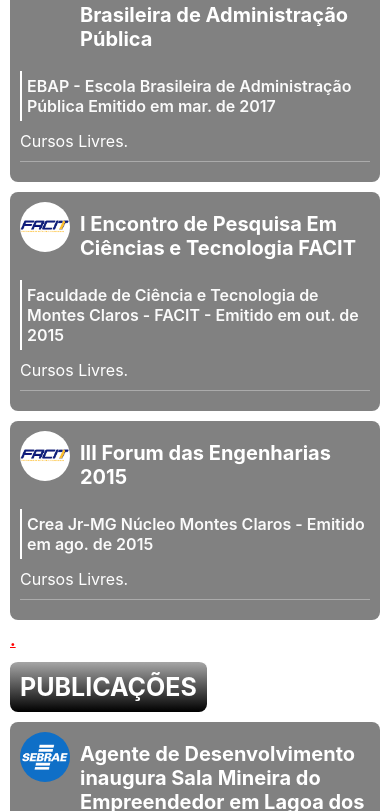
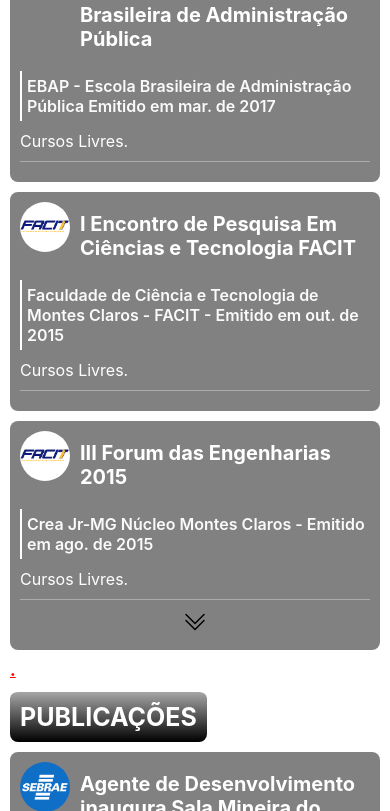
Before and after one commit to gleitons/gleitonNext, a Next.js app: page / in a window 390 px wide. Shown: the part 11189-12000 px from the top of the page. Built offline with nearby package versions, Linux system fonts and the light colour scheme.

Commit message:
concluido

```diff
--- /dev/null
+++ b/components/Certificados.jsx
@@ -0,0 +1,9 @@
+export default function Certificados({certificado}) {
+    return (
+        <>
+        <div>
+            <img src={certificado} alt="gleiton" />
+        </div>
+        </>
+    )
+}
--- a/components/HeaderCurriculo.jsx
+++ b/components/HeaderCurriculo.jsx
@@ -71,7 +71,7 @@
 
 
                         <div className={styles.gleitonOne}>
-                            <Image src={gleiton1} alt='Gleiton 1' />
+                            <Image src={gleiton1} alt='Gleiton 1'  />
                             <Image src={gleiton2} alt='Gleiton 2' />
                             <Image src={gleiton3} alt='Gleiton 3' />
                             <Image src={gleiton4} alt='Gleiton 4' />
--- a/components/Menu.jsx
+++ b/components/Menu.jsx
@@ -1,7 +1,15 @@
 import styles from '../styles/Home.module.css'
 import { GiHamburgerMenu } from 'react-icons/gi'
 import { FaWindowClose } from 'react-icons/fa'
+import { MdMenuOpen } from 'react-icons/md'
+import { IoCloseSharp } from 'react-icons/io5'
 import { useState } from 'react'
+
+
+
+
+
+
 export default function Menu({fecharM}) {
 
 
@@ -34,8 +42,8 @@
                 </div>
                 <div>
                     <nav id='menuI'>
-                    <div className={styles.iconFechar}>
-                        <FaWindowClose onClick={fechaM} />
+                    <div >
+                        <IoCloseSharp className={styles.iconFechar} onClick={fechaM} />
                     </div>
                     <a href="#inicio">
                     <div className={styles.menuT}>
--- a/components/Objetivo.jsx
+++ b/components/Objetivo.jsx
@@ -1,7 +1,7 @@
 import styles from '../styles/Objetivo.module.css'
 
 import Image from 'next/image'
-
+import Certificados from './Certificados'
 import raimundo from "../public/imagens/escola-raimundo-nonato-da-fonseca-lagoa-dos-patos-mg.png"
 import icaUFMG from "../public/imagens/ica-ufmg.png"
 import ipr from "../public/imagens/instituto-padre-reus-logo-gleiton-aparecido-soares-de-souza.png"
@@ -15,8 +15,7 @@
 import facit from "../public/img/facit-femc-gleiton-aparecido-soares-de-souza-on.png"
 
 import html from "../public/img/html-css-javascript.png"
-
-
+import { BsChevronDoubleDown } from 'react-icons/bs'
 
 
 import mupi from "../public/imagens/mupi-systems.jpeg"
@@ -29,9 +28,17 @@
 import ldp from '../public/imagens/prefeitura-de-lagoa-dos-patos-mg-logo-gleiton-aparecido-soares-de-souza.png'
 import eernf from '../public/img/escola-raimundo-nonato-da-fonseca-lagoa-dos-patos-mg.png'
 
+import { useState } from 'react'
+
 
 export default function Objetivo() {
     const NomeGleiton = 'Gleiton Aparecido Soares de Souza - Formação acadêmica'
+
+    const imagemShow = () => {
+        <Certificados certificado='/certificados/certificado-dev-summit-3-edicao-2021-gleiton-aparecido-soares-de-souza.jpg' />
+
+    }
+    const [imgShow, setImageS] = useState(<></>)
 
     return (
         <>
@@ -399,8 +406,25 @@
                 </div>
                 <p className={styles.periodo}>Crea Jr-MG Núcleo Montes Claros - Emitido em ago. de 2015</p>
                 <p className={styles.pDesc}>Cursos Livres.</p>
+                <div className={styles.iconeCertificado}>
+                    < BsChevronDoubleDown  onClick={imagemShow} />
+                    {imgShow}
+
+
+                </div>
             </div >
+
+
+
+
+
+
+
+
             <span id='publica'>.</span>
+
+
+
 
             <h2 >PUBLICAÇÕES</h2>
 
@@ -413,7 +437,22 @@
                 <p className={styles.periodo}><a href="http://www.se.agenciasebrae.com.br/sites/asn/uf/MG/inaugurada-sala-mineira-do-empreendedor-em-lagoa-dos-patos,c84273a0523e2610VgnVCM1000004c00210aRCRD">sebrae.com.br</a></p>
                 <p className={styles.pDesc}>Sebrae 20 de abril de 2018 - Inaugurada Sala Mineira do Empreendedor em Lagoa dos Patos</p>
             </div>
+
+
+
+
+
+
+
+
+
+
+
+
+
             <span id='projeto'>.</span>
+
+
 
             <h2>PROJETOS E PORTFÓLIOS</h2>
 
--- a/styles/Home.module.css
+++ b/styles/Home.module.css
@@ -168,7 +168,9 @@
   .iconFechar {
     display: block;
     cursor: pointer;
+    animation: iconeFecha 700ms normal;
   }
+
   .iconFechar:hover {
     color: aliceblue;
   }
@@ -181,7 +183,7 @@
     scroll-behavior: smooth;
   }
   .iconFechar {
-    font-size: 2.3em;
+    font-size: 2em;
   }
 
   .menuTop nav {
@@ -189,36 +191,46 @@
     color: rgb(162, 162, 162);
     display: none;
     position: absolute;
-    font-size: 1.1em;
+    font-size: 1.3em;
     line-height: 30px;
     background-color: #111;
-    padding: 1em;
+    padding: .7em;
+    padding-right: 0px;
     width: 70%;
     height: 100vh;
     right: 0;
-    animation: menuF 500ms normal;
+    animation: menuF 500ms normal ;
   }
   .menuTop nav  a {
+    width: 100%;
 
-    animation: liMenu 1s infinite ;
   }
-  @keyframes liMenu {
-    0% {
-      bottom: 100%;
-    }
-    100% {
-      bottom: 0%;
-    }
-  }
+
 
   @keyframes menuF {
     0% {
       right: -100%;
+
     }
     100% {
       right: 0%;
+
     }
   }
+  @keyframes iconeFecha {
+    0% {
+
+      rotate: 90deg;
+
+    }
+    100% {
+
+      rotate: -90deg;
+
+    }
+  }
+
+
 
   .menuTop .menuT {
     font-size: 2em;
--- a/styles/Objetivo.module.css
+++ b/styles/Objetivo.module.css
@@ -44,6 +44,18 @@
   margin: 10px 0;
   color: rgb(255, 255, 255);
 }
+.iconeCertificado {
+  width:100%;
+  font-size: 1.5em;
+  text-align: center;
+  cursor: pointer;
+
+}
+.iconeCertificado img {
+  width: 100%;
+}
+
+
 .pDesc {
   font-size: 16px;
   margin: 10px 0;
--- a/styles/globals.css
+++ b/styles/globals.css
@@ -31,6 +31,7 @@
 @media (prefers-color-scheme: dark) {
   html {
     color-scheme: dark;
+    scroll-behavior: smooth;
   }
   body {
     color: white;
```
Also changed, not shown: public/certificados/certificado-dev-summit-3-edicao-2021-gleiton-aparecido-soares-de-souza.jpg (added).
